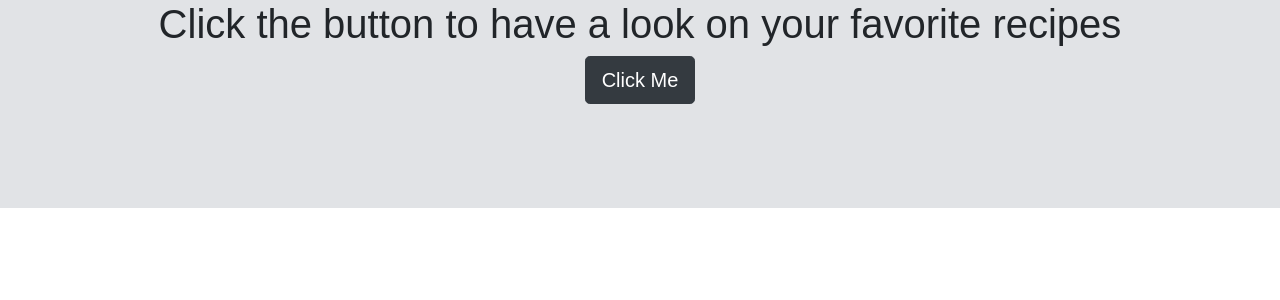
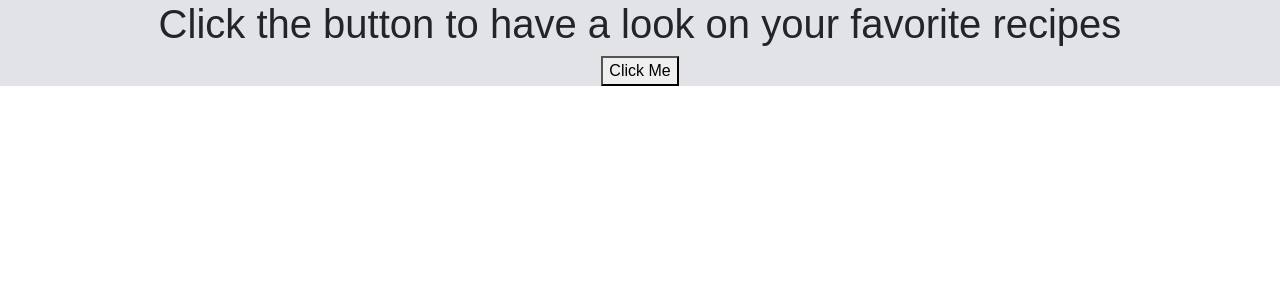
Before and after one commit to tanmayb99/Cookbook2-ReactAPI, a React (Create React App) app: page /recipes in a window 1280 px wide. Shown: the top 300 px of the page. Built offline with nearby package versions, Linux system fonts and the light colour scheme.

Commit message:
add changes to Recipes.js
The data source for Recipes.js component has been changed and a new code has been deployed

```diff
--- a/package.json
+++ b/package.json
@@ -1,5 +1,5 @@
 {
-  "name": "cookbook-api",
+  "name": "add-new-changes",
   "version": "1.0.0",
   "description": "",
   "keywords": [],
--- a/src/Components/Recipes.js
+++ b/src/Components/Recipes.js
@@ -1,6 +1,38 @@
-import React, { useState, useEffect } from "react";
+import React, { useState } from "react";
+import { myRecipes } from "../data";
 import "../styles.css";
 
+export default function Recipes() {
+  const [recipes, setRecipes] = useState("");
+
+  return (
+    <div>
+      <div>
+        <button
+          onClick={() => {
+            setRecipes(myRecipes);
+          }}
+        >
+          Click Me
+        </button>
+      </div>
+      <div>
+        {recipes &&
+          recipes.map((recipe, index) => {
+            return (
+              <div>
+                {recipe.index}
+                {recipe.recipeName}
+              </div>
+            );
+          })}
+      </div>
+    </div>
+  );
+}
+
+// Cards Recipes from API
+/*
 export default function Recipes() {
   const [recipes, setRecipes] = useState("");
 
@@ -60,7 +92,9 @@
     </div>
   );
 }
+*/
 
+//Full Recipe from API
 /*
               <div className="recipe" key={index}>
                 <h3>Recipe #{index + 1}</h3>
--- a/src/data.js
+++ b/src/data.js
@@ -1,4 +1,4 @@
-const myRecipes = [
+export const myRecipes = [
   {
     index: 1,
     recipeName: "CUCUMBER YOGURT SALAD (TZATZIKI)",
```
